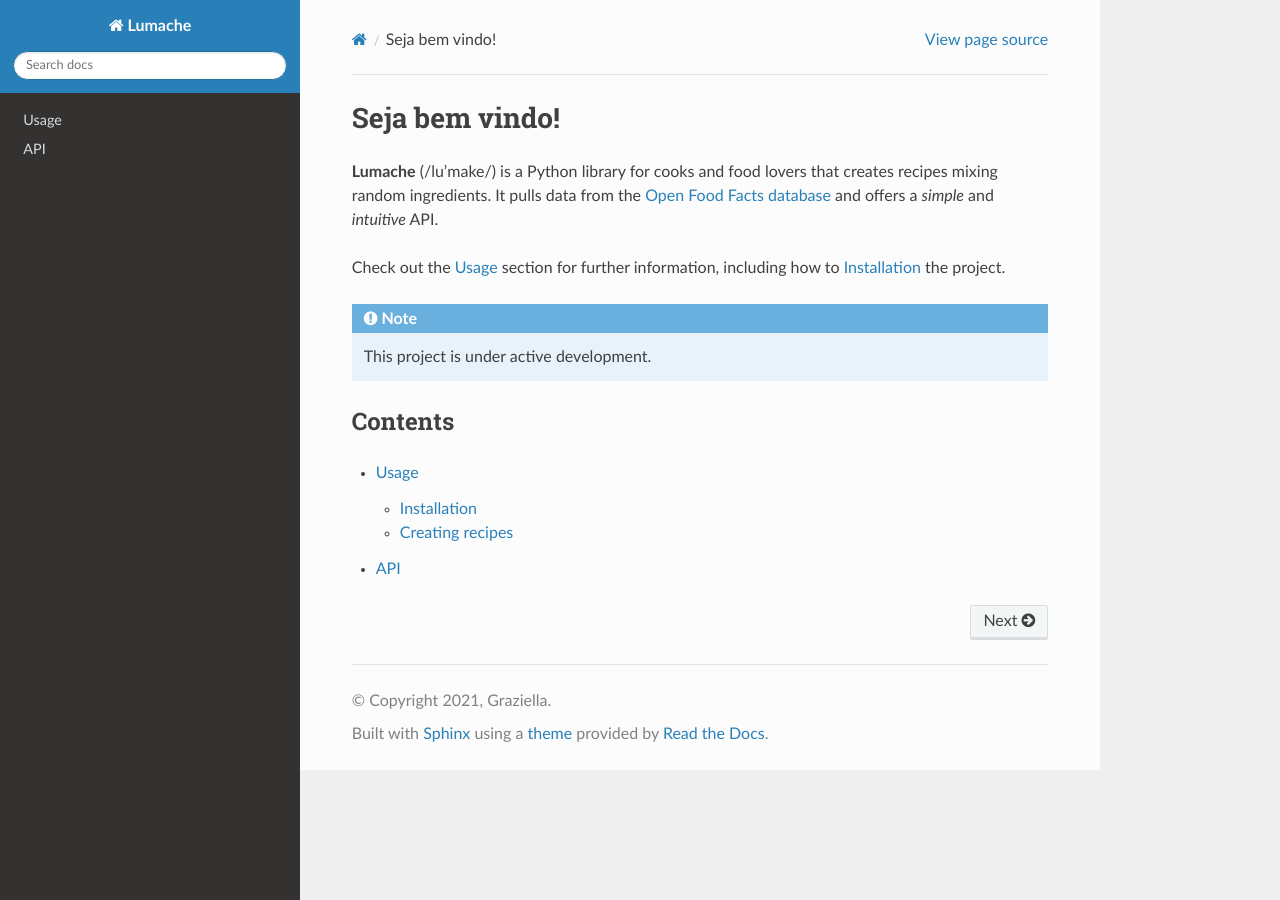
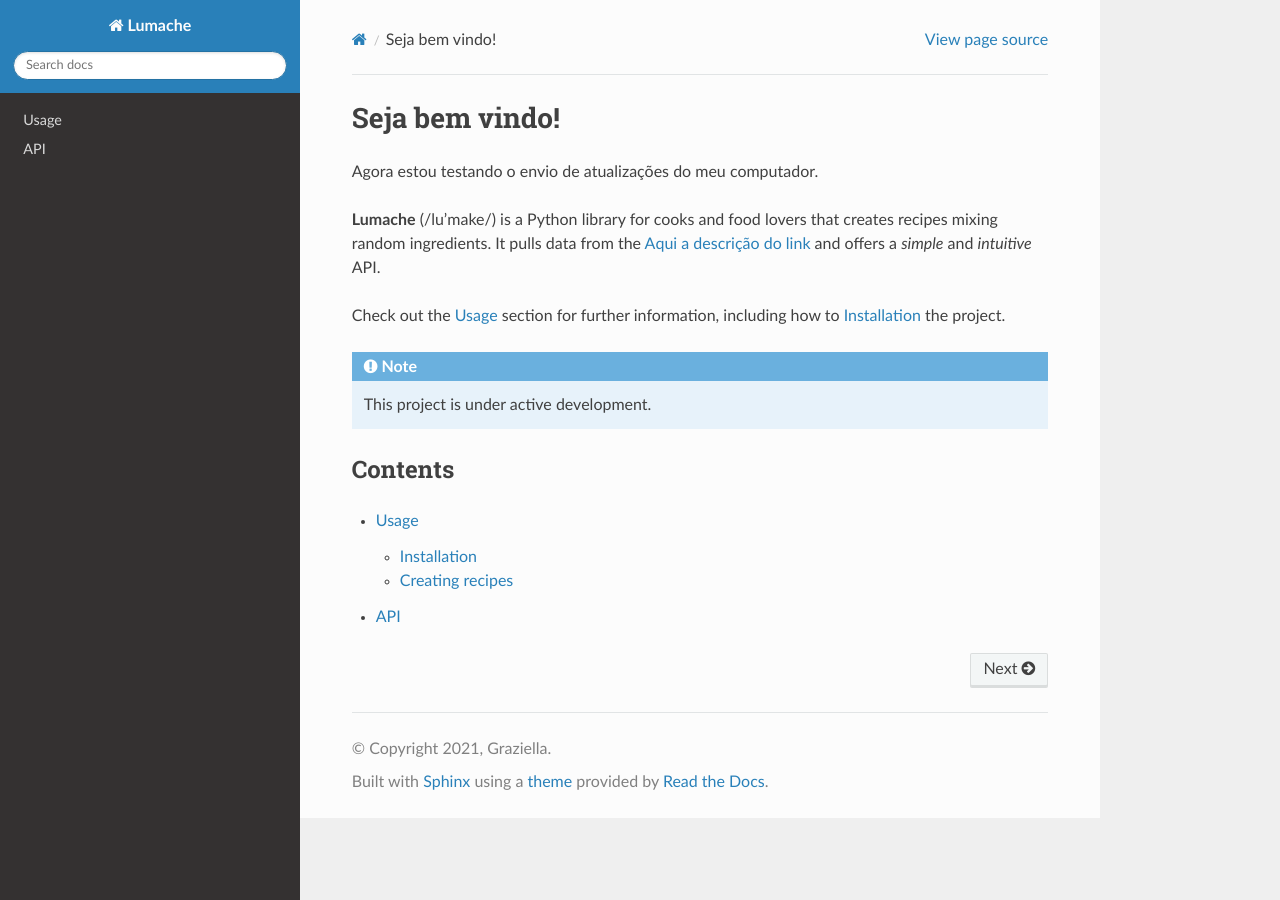
Before and after one commit to EdsonHolanda/rtd-tutorial, a Sphinx documentation site: the page built from docs/source/index.rst, in a window 1280 px wide. Built offline with Sphinx 7.4.7 and the Read the Docs theme 3.1.0, drawn with Linux system fonts in a browser that asks for light colours.

Commit message:
atualização da máquina local

```diff
--- a/docs/source/index.rst
+++ b/docs/source/index.rst
@@ -1,9 +1,11 @@
 Seja bem vindo!
 ===================================
 
+Agora estou testando o envio de atualizações do meu computador.
+
 **Lumache** (/lu'make/) is a Python library for cooks and food lovers
 that creates recipes mixing random ingredients.
-It pulls data from the `Open Food Facts database <https://world.openfoodfacts.org/>`_
+It pulls data from the `Aqui a descrição do link <http://uol.com.br>`_
 and offers a *simple* and *intuitive* API.
 
 Check out the :doc:`usage` section for further information, including
```
